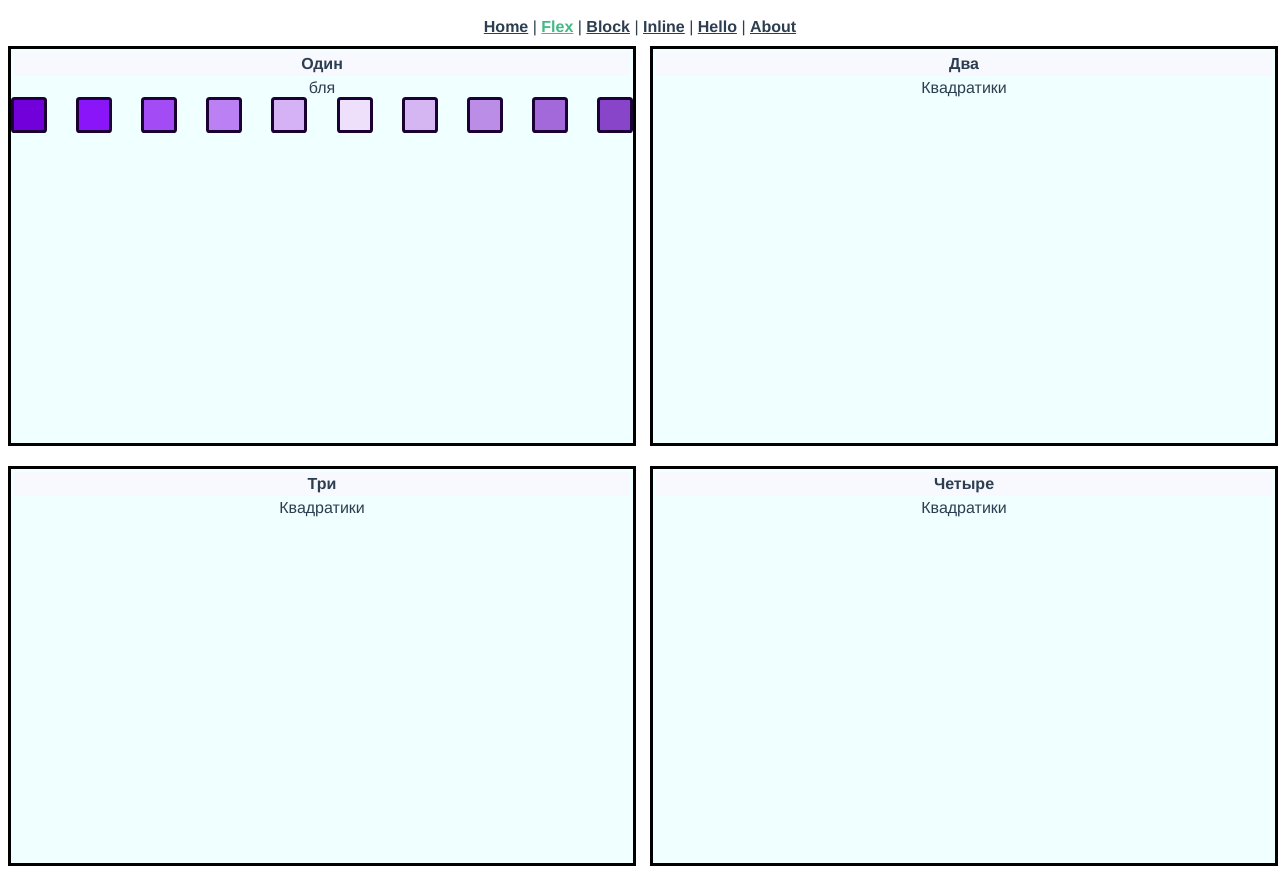
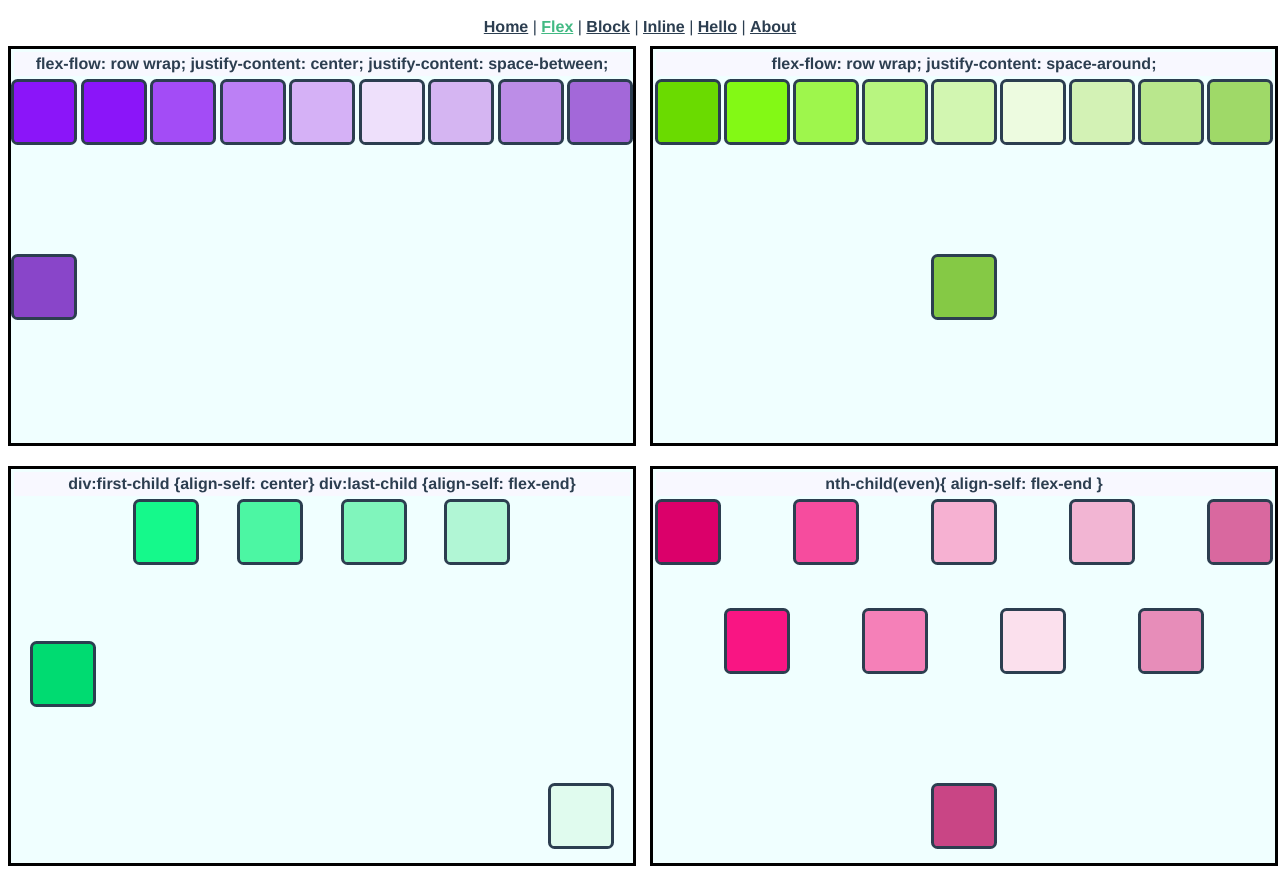
Before and after one commit to Kasimba666/pet_one, a Vue app: page /flex in a window 1280 px wide. Built offline with nearby package versions, Linux system fonts and the light colour scheme.

Commit message:
Flex in Bar components

```diff
--- a/src/components/views/FlexResearch.vue
+++ b/src/components/views/FlexResearch.vue
@@ -2,11 +2,9 @@
   <div class="FlexResearch">
     <div class="grid">
         <MyBar barbackcolor='azure' barbordercolor='black'>
-            бля
-
-            <template v-slot:title><b>Один</b></template>
+          <template v-slot:title><b>flex-flow: row wrap; justify-content: center; justify-content: space-between;</b></template>
                 <div class="square-container ctr-1">
-                    <div class="square type1" style="background-color: hsl(271,100%,43%)"></div>
+                    <div class="square type1" style="background-color: hsl(271,95%,53%)"></div>
                     <div class="square type1" style="background-color: hsl(271,95%,53%)"></div>
                     <div class="square type1" style="background-color: hsl(271,90%,63%)"></div>
                     <div class="square type1" style="background-color: hsl(271,85%,73%)"></div>
@@ -17,13 +15,11 @@
                     <div class="square type1" style="background-color: hsl(271,60%,63%)"></div>
                     <div class="square type1" style="background-color: hsl(271,55%,53%)"></div>
                 </div>
-
         </MyBar>
         <MyBar barbackcolor='azure' barbordercolor='black'>
-            <template v-slot:title><b>Два</b></template>
-            <template v-slot:setofsquares>
-                <div class="square-container">
-                    <div class="square type2"  style="background-color: hsl(91,100%,43%)"></div>
+            <template v-slot:title><b>flex-flow: row wrap; justify-content: space-around;</b></template>
+                <div class="square-container ctr-2">
+                    <div class="square" style="background-color: hsl(91,100%,43%)"></div>
                     <div class="square" style="background-color: hsl(91,95%,53%)"></div>
                     <div class="square" style="background-color: hsl(91,90%,63%)"></div>
                     <div class="square" style="background-color: hsl(91,85%,73%)"></div>
@@ -34,32 +30,28 @@
                     <div class="square" style="background-color: hsl(91,60%,63%)"></div>
                     <div class="square" style="background-color: hsl(91,55%,53%)"></div>
                 </div>
-            </template>
-        </MyBar>
+            </MyBar>
 
         <MyBar barbackcolor='azure' barbordercolor='black'>
-            <template v-slot:title><b>Три</b></template>
-            <template v-slot:setofsquares>
-                <div class="square-container">
-                    <div class="square type3" style="background-color: hsl(151,100%,43%)"></div>
+            <template v-slot:title><b>div:first-child {align-self: center} div:last-child {align-self: flex-end}</b></template>
+                    <div class="square-container ctr-3">
+                    <div class="square" style="background-color: hsl(151,100%,43%)"></div>
                     <div class="square" style="background-color: hsl(151,95%,53%)"></div>
                     <div class="square" style="background-color: hsl(151,90%,63%)"></div>
                     <div class="square" style="background-color: hsl(151,85%,73%)"></div>
                     <div class="square" style="background-color: hsl(151,80%,83%)"></div>
                     <div class="square" style="background-color: hsl(151,75%,93%)"></div>
-                    <div class="square" style="background-color: hsl(151,70%,83%)"></div>
-                    <div class="square" style="background-color: hsl(151,65%,73%)"></div>
-                    <div class="square" style="background-color: hsl(151,60%,63%)"></div>
-                    <div class="square" style="background-color: hsl(151,55%,53%)"></div>
+<!--                    <div class="square" style="background-color: hsl(151,70%,83%)"></div>-->
+<!--                    <div class="square" style="background-color: hsl(151,65%,73%)"></div>-->
+<!--                    <div class="square" style="background-color: hsl(151,60%,63%)"></div>-->
+<!--                    <div class="square" style="background-color: hsl(151,55%,53%)"></div>-->
                 </div>
-            </template>
         </MyBar>
 
         <MyBar barbackcolor='azure' barbordercolor='black'>
-            <template v-slot:title><b>Четыре</b></template>
-            <template v-slot:setofsquares>
-                <div class="square-container">
-                    <div class="square type4" style="background-color: hsl(331,100%,43%)"></div>
+            <template v-slot:title><b>nth-child(even){ align-self: flex-end }</b></template>
+                <div class="square-container ctr-4">
+                    <div class="square" style="background-color: hsl(331,100%,43%)"></div>
                     <div class="square" style="background-color: hsl(331,95%,53%)"></div>
                     <div class="square" style="background-color: hsl(331,90%,63%)"></div>
                     <div class="square" style="background-color: hsl(331,85%,73%)"></div>
@@ -70,7 +62,6 @@
                     <div class="square" style="background-color: hsl(331,60%,63%)"></div>
                     <div class="square" style="background-color: hsl(331,55%,53%)"></div>
                 </div>
-            </template>
         </MyBar>
 
     </div>
@@ -110,40 +101,46 @@ export default {
   .square-container {
       width: 100%;
       height: 100%;
-      //border-style: solid;
-      //border-color: gray;
-      //border-radius: 10px;
-      //margin: 3px 3px 3px;
 
-  }
-  .ctr-1 {
-      display: flex;
-      flex-flow: row nowrap;
+    &.ctr-1 {
+      display: flex ;
+      flex-flow: row wrap;
       justify-content: center;
       justify-content: space-between;
+    }
+    &.ctr-2 {
+      display: flex;
+      flex-flow: row wrap;
+      justify-content: space-around;
+    }
+    &.ctr-3 {
+      display: flex;
+      flex-flow: row wrap;
+      justify-content: space-around;
+      div:first-child {
+        align-self: center;
+      }
+      div:last-child {
+        align-self: flex-end;
+      }
+    }
+    &.ctr-4 {
+      display: flex;
+      flex-flow: row wrap;
+      justify-content: space-around;
+      div:nth-child(even){
+        align-self: flex-end;
+      }
+
+    }
   }
+
   .square {
-      width: 30px;
-      height: 30px;
+      width: 60px;
+      height: 60px;
       border-style: solid;
       //border-color: black;
       border-radius: 10%;
-
-      &.type1 {
-          border-color: hsl(271,100%,10%);
-      }
-
-      &.type2 {
-          border-color: green;
-      }
-
-      &.type3 {
-          border-color: blue;
-      }
-
-      &.type4 {
-          border-color: black;
-      }
   }
 
 }
```
